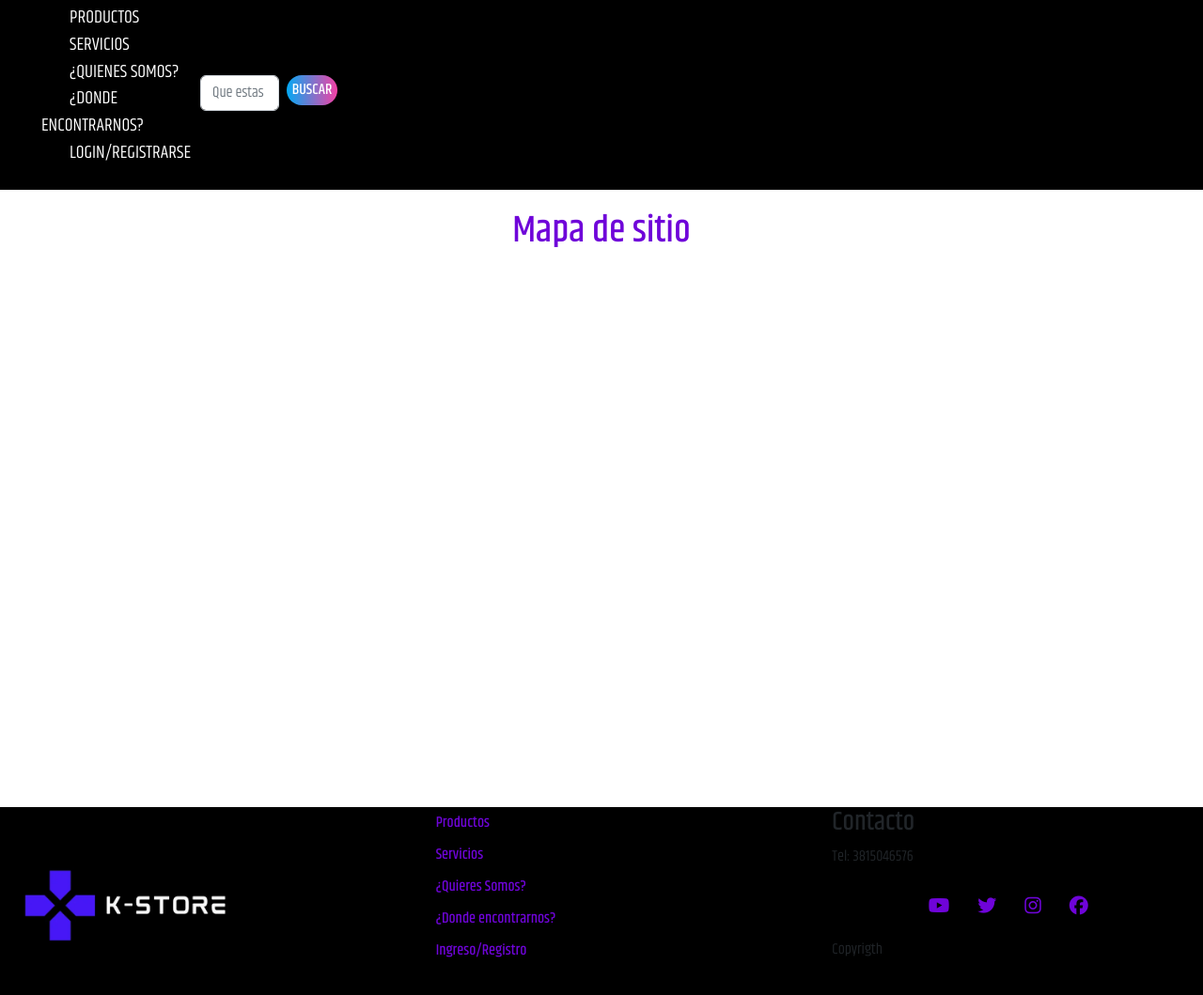
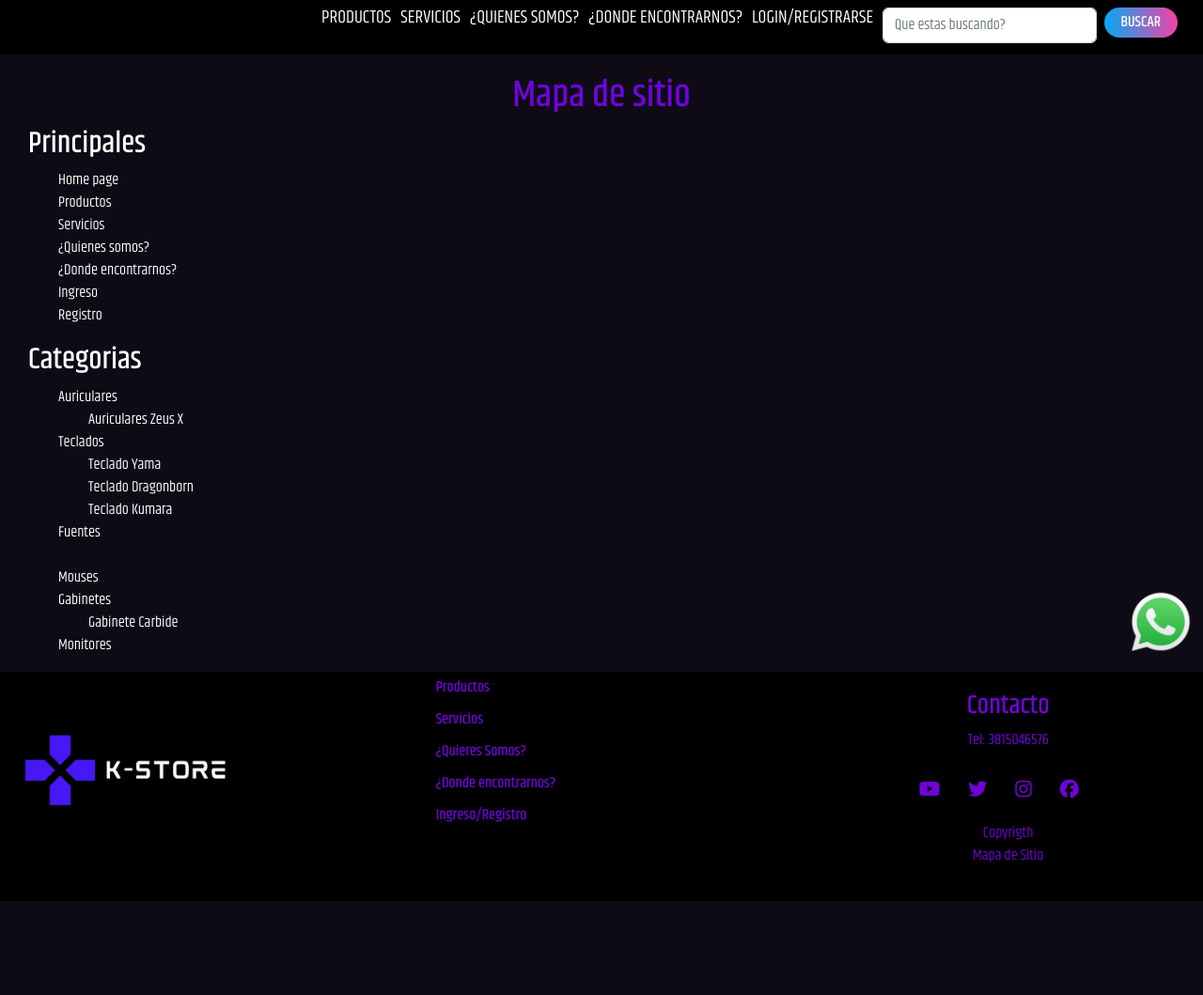
Before and after one commit to TomasMedrano/PF-MedranoTomas, a website: page pages/mapa_de_sitio.html in a window 1280 px wide. Shown: the part 83-1142 px from the top of the page at 94% size. After the commit the page ends 1042 px from the top, so only its background shows below. Drawn offline with nearby package versions, Linux system fonts and the light colour scheme.

Commit message:
arreglado error de mapa

```diff
--- a/pages/mapa_de_sitio.html
+++ b/pages/mapa_de_sitio.html
@@ -11,10 +11,10 @@
     <link rel="stylesheet" href="../css/style.css">
     <title>Mapa de Sitio</title>
 </head>
-<body>
+<body class="bodymapa">
   <header>
-        <section id="icono"><a href="../index.html" id="arriba"><img src="../images/logo.webp" alt="logo" class="logoheader"></a></section>
-        <section id="nav">
+    <section class="icono"><a href="../index.html" id="arriba"><img src="../images/logo.webp" alt="logo" class="logoheader"></a></section>
+<section class="nav">
     <nav class="navbar navbar-expand-lg ">
         <div class="container-fluid">
           <button class="navbar-toggler" type="button" data-bs-toggle="collapse" data-bs-target="#navbarSupportedContent" aria-controls="navbarSupportedContent" aria-expanded="false" aria-label="Toggle navigation">
@@ -56,7 +56,7 @@
 </section>
 </header>
 
-    <main>
+    <main class="mainmapa">
         <div>
         <h1>Mapa de sitio</h1>
         </div>
@@ -103,11 +103,11 @@
     </ul>
    </div>
    <div>
+    <a class="wpp" href="https://walink.co/b481ba" target="_blank"><img src="../images/wpp.webp" alt="wpp" width="70px"></a>
     </main>
     <footer>
-
-        <section id="inoconofooter"> <a  href="#arriba"><img src="../images/logo.webp" alt="logo" height="200px"></a></section>
-        <section id="navfooter">
+      <section class="inoconofooter"> <a  href="#arriba"><img src="../images/logo.webp" alt="logo" height="200px"></a></section>
+      <section class="navfooter">
         <ul>
           <li class="footer__item"><a href="../pages/productos.html">Productos</a></li>
           <li class="footer__item"><a href="../pages/servicios.html">Servicios</a></li>
@@ -117,7 +117,7 @@
       </ul>
 
       </section>
-        <section id="contactofooter">
+      <section class="contactofooter">
 
         <ul class="listacontactofooter">
           <li><h3>Contacto</h3></li>
@@ -131,6 +131,7 @@
             </div>
             </section>
           <li>Copyrigth</li>
+          <li><a href="../pages/mapa_de_sitio.html" class="mapa_de_sitio">Mapa de Sitio</a></li>
         </ul>
 
 
--- a/scss/mapa_de_sitio/_mapa_de_sitio-.scss
+++ b/scss/mapa_de_sitio/_mapa_de_sitio-.scss
@@ -1,20 +1,22 @@
-
+.bodymapa {
+    background-color: $color-de-fondo;
+}
+.mainmapa {
     div {
         h1 {
             color: $violeta;
             text-align: center;
             margin-top: 20px;
         }
-    }
-
-    div {
         h2 {
             color: $morado;
             margin-left: 30px;
+            text-align: start;
         }
         ul {
             li {
                 list-style: none;
+
                 a {
                     text-decoration: none;
                     color: $blanco;
@@ -24,3 +26,6 @@
             }
         }
     }
+
+
+}
```
Also changed, not shown: pages/donde_encontrarnos.html (+2 -2 lines), pages/productos.html (+0 -1 lines), css/style.css. Lines whose indentation alone changed are shown as unchanged.
